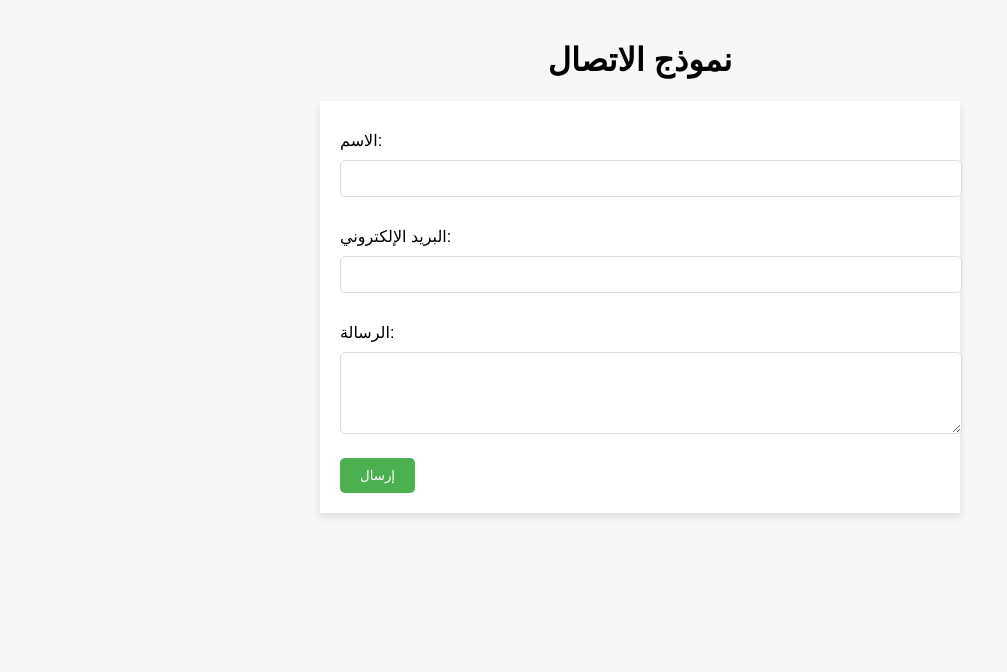
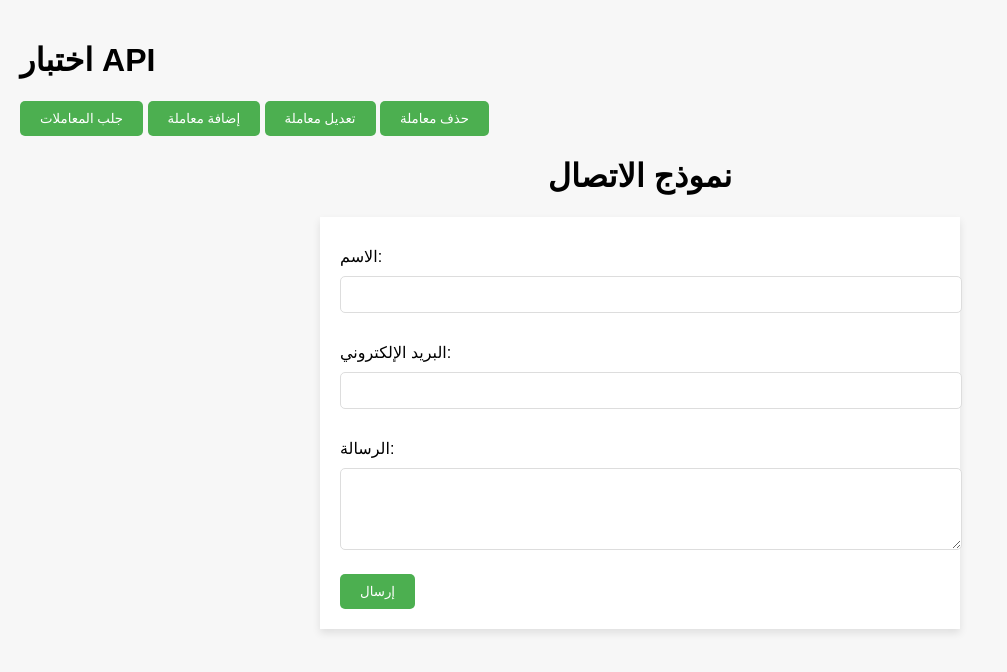
Before and after one commit to KGSWIFT/test2020202020, a plain HTML site: page index.html in a window 1280 px wide. Shown: the whole page, without its empty margins (0-1007 px from the left). Drawn offline with Linux system fonts and the light colour scheme.

Commit message:
Update index.html

```diff
--- a/index.html
+++ b/index.html
@@ -1,3 +1,93 @@
+<!DOCTYPE html>
+<html lang="ar">
+<head>
+  <meta charset="UTF-8">
+  <title>اختبار API المعاملات</title>
+</head>
+<body>
+
+  <h1>اختبار API</h1>
+
+  <button onclick="getTransactions()">جلب المعاملات</button>
+  <button onclick="addTransaction()">إضافة معاملة</button>
+  <button onclick="editTransaction()">تعديل معاملة</button>
+  <button onclick="deleteTransaction()">حذف معاملة</button>
+
+  <pre id="output"></pre>
+
+  <script>
+    const scriptURL = 'https://script.google.com/macros/s/AKfycbyoafchNOGfvl0mN40gJUf5mtgtq9a8ywSwb2JhanMCgbyCvbjWBeN7ztMbNUARWxkAtg/exec'; // ضع معرف السكريبت هنا
+
+    function getTransactions() {
+      fetch(`${scriptURL}?action=getTransactions`)
+        .then(res => res.json())
+        .then(data => document.getElementById('output').textContent = JSON.stringify(data, null, 2))
+        .catch(err => console.error(err));
+    }
+
+    function addTransaction() {
+      const formData = new URLSearchParams();
+      formData.append('action', 'addTransaction');
+      formData.append('id', '123');
+      formData.append('engineer', 'خالد');
+      formData.append('type', 'عملية جديدة');
+      formData.append('date', '2025-04-26');
+      formData.append('createdAt', new Date().toISOString());
+
+      fetch(scriptURL, {
+        method: 'POST',
+        headers: {
+          'Content-Type': 'application/x-www-form-urlencoded',
+        },
+        body: formData.toString()
+      })
+      .then(res => res.json())
+      .then(data => document.getElementById('output').textContent = JSON.stringify(data, null, 2))
+      .catch(err => console.error(err));
+    }
+
+    function editTransaction() {
+      const formData = new URLSearchParams();
+      formData.append('action', 'editTransaction');
+      formData.append('oldId', '123'); // ID القديم الذي تود تعديله
+      formData.append('id', '456');    // ID الجديد
+      formData.append('engineer', 'خالد المعدل');
+      formData.append('type', 'عملية معدلة');
+      formData.append('date', '2025-04-27');
+      formData.append('createdAt', new Date().toISOString());
+
+      fetch(scriptURL, {
+        method: 'POST',
+        headers: {
+          'Content-Type': 'application/x-www-form-urlencoded',
+        },
+        body: formData.toString()
+      })
+      .then(res => res.json())
+      .then(data => document.getElementById('output').textContent = JSON.stringify(data, null, 2))
+      .catch(err => console.error(err));
+    }
+
+    function deleteTransaction() {
+      const formData = new URLSearchParams();
+      formData.append('action', 'deleteTransaction');
+      formData.append('id', '456'); // ID الذي تريد حذفه
+
+      fetch(scriptURL, {
+        method: 'POST',
+        headers: {
+          'Content-Type': 'application/x-www-form-urlencoded',
+        },
+        body: formData.toString()
+      })
+      .then(res => res.json())
+      .then(data => document.getElementById('output').textContent = JSON.stringify(data, null, 2))
+      .catch(err => console.error(err));
+    }
+  </script>
+
+</body>
+</html>
 <!DOCTYPE html>
 <html lang="ar">
 <head>
```
